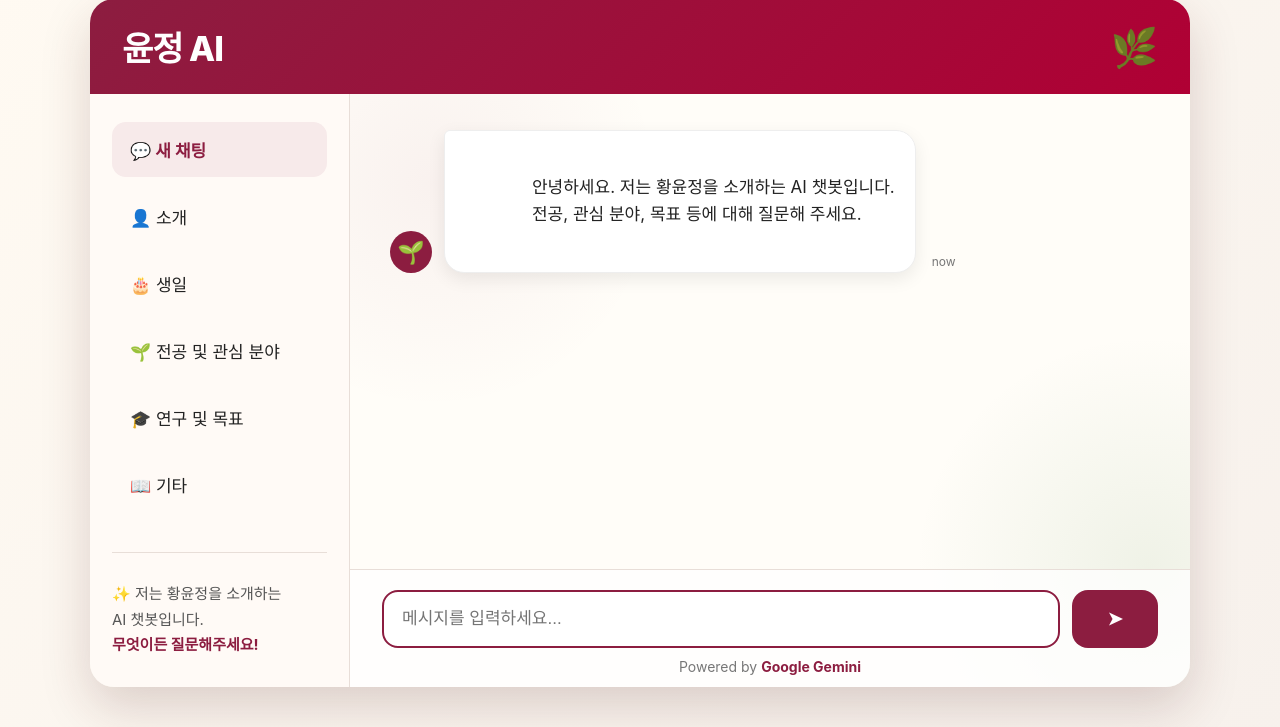
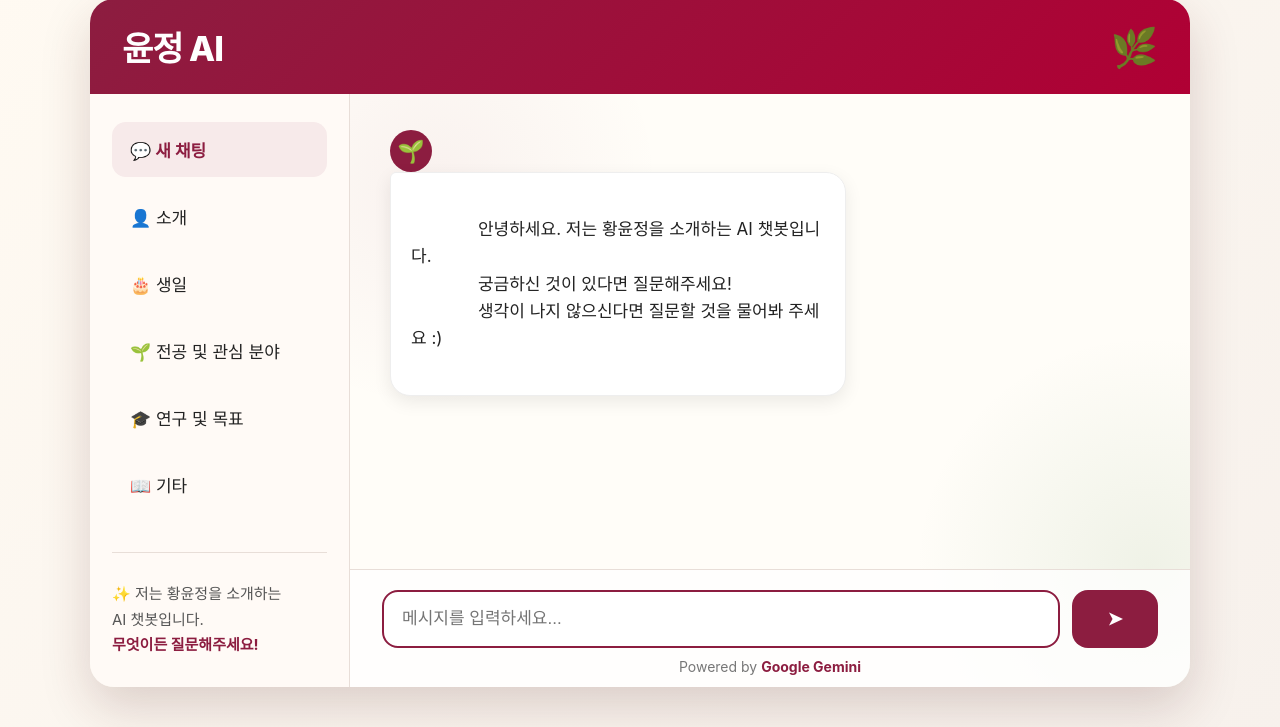
Before and after one commit to yunjeong04/Yunjeong-chatbot, a Flask app: page / in a window 1280 px wide. Shown: the part 57-784 px from the top of the page. Run offline with Flask 3, Linux system fonts and the light colour scheme.

Commit message:
Update index.html

```diff
--- a/templates/index.html
+++ b/templates/index.html
@@ -127,12 +127,7 @@
       padding: 36px 40px 20px;
     }
 
-    .message-row {
-      display: flex;
-      align-items: flex-end;
-      margin-bottom: 24px;
-      gap: 12px;
-    }
+    align-items: flex-start;
 
     .message-row.user {
       justify-content: flex-end;
@@ -165,6 +160,9 @@
       background: white;
       border: 1px solid #eee;
       border-top-left-radius: 6px;
+      max-width: 60%;
+      margin-right: auto;
+      text-align: left;
     }
 
     .user .bubble {
@@ -173,11 +171,9 @@
       border-top-right-radius: 6px;
     }
 
-    .time {
-      font-size: 12px;
-      color: var(--muted);
-      margin: 0 4px 4px;
-    }
+    .time{
+    display:none;
+}
 
     .input-area {
       padding: 20px 32px 12px;
@@ -293,8 +289,9 @@
 
         <div class="side-note">
           ✨ 저는 황윤정을 소개하는<br />
-          AI 챗봇입니다.<br />
+             AI 챗봇입니다.<br />
           <strong>무엇이든 질문해주세요!</strong>
+
         </div>
       </aside>
 
@@ -304,7 +301,8 @@
             <div class="avatar">🌱</div>
             <div class="bubble">
               안녕하세요. 저는 황윤정을 소개하는 AI 챗봇입니다.
-              전공, 관심 분야, 목표 등에 대해 질문해 주세요.
+              궁금하신 것이 있다면 질문해주세요!
+              생각이 나지 않으신다면 질문할 것을 물어봐 주세요 :)
             </div>
             <div class="time">now</div>
           </div>
```
